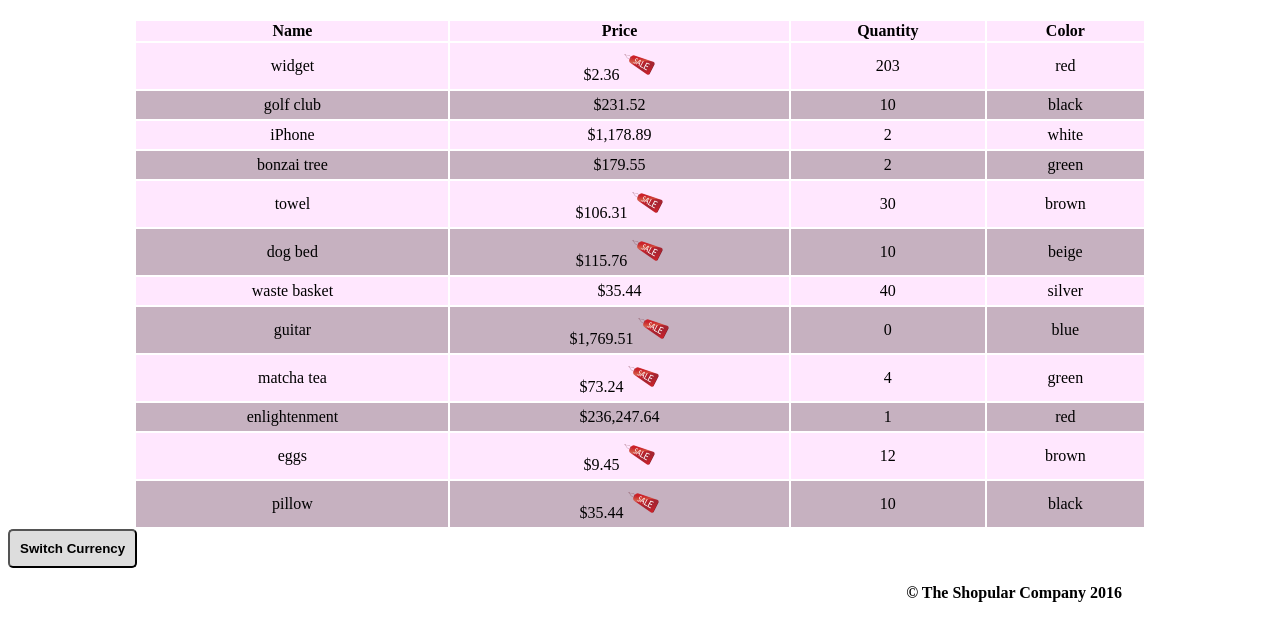
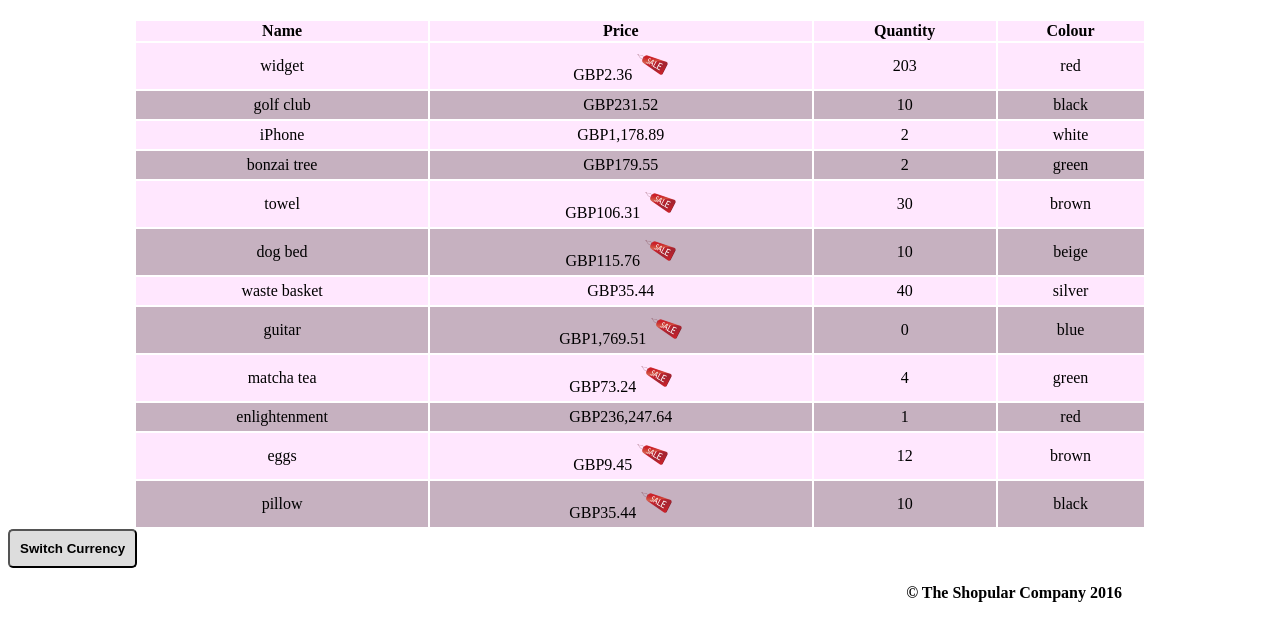
Before and after one commit to stephystuff/shopular, a website: page index.html in a window 1280 px wide. Both pictures are taken after a click on the button "Switch Currency". Shown: the part 61-702 px from the top of the page. Drawn offline with nearby package versions, Linux system fonts and the light colour scheme.

Commit message:
Table displays 'colour' when locale is switched to uk.

```diff
--- a/index.html
+++ b/index.html
@@ -19,13 +19,14 @@
             <th>Name</th>
             <th>Price</th>
             <th>Quantity</th>
-            <th>Color</th>
+            <th ng-if='!inventory.uk'>Color</th>
+            <th ng-if='inventory.uk'>Colour</th>
           </tr>
         </thead>
         <tbody>
           <tr ng-repeat='item in inventory.items'>
             <td>{{ item.name }}</td>
-            <td>{{ inventory.getPrice(item) | currency }}
+            <td>{{ inventory.getPrice(item) | currency:inventory.currencyFormat }}
               <img src='icon/sale.png' ng-hide='item.discount === 0'></td>
               <td>{{ item.quantity }}</td>
               <td>{{ item.color }}</td>
```
